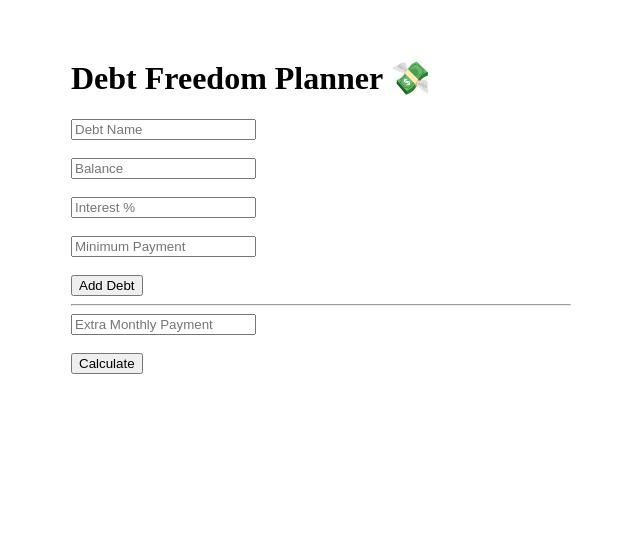
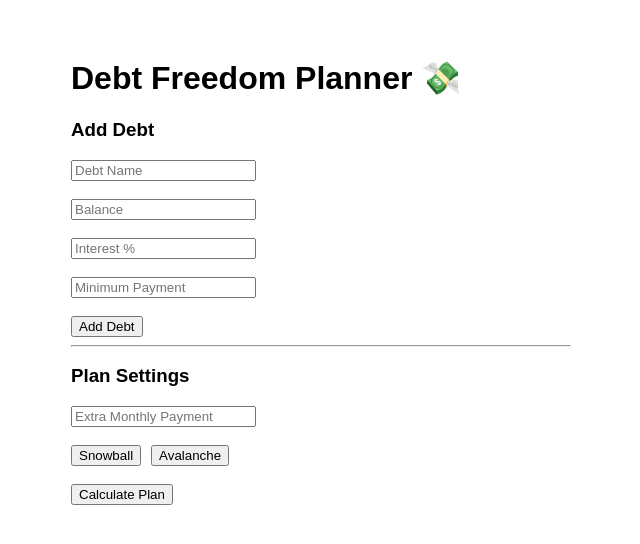
Before and after one commit to diehardbroncosfan303-rgb/debt-app, a Next.js app: page / in a window 1280 px wide. Shown: the top 544 px of the page, without its empty margins (319-959 px from the left). Built offline with nearby package versions, Linux system fonts and the light colour scheme.

Commit message:
Update page.js

```diff
--- a/app/page.js
+++ b/app/page.js
@@ -1,5 +1,42 @@
 "use client";
 import { useState } from "react";
+
+function simulate(debts, extra, method) {
+  let sorted = [...debts];
+
+  if (method === "snowball") {
+    sorted.sort((a, b) => a.balance - b.balance);
+  } else {
+    sorted.sort((a, b) => b.interest - a.interest);
+  }
+
+  let month = 0;
+  let totalInterest = 0;
+
+  while (sorted.some(d => d.balance > 0) && month < 600) {
+    month++;
+    let extraPay = parseFloat(extra) || 0;
+
+    for (let d of sorted) {
+      if (d.balance <= 0) continue;
+
+      let rate = d.interest / 100 / 12;
+      let interest = d.balance * rate;
+      totalInterest += interest;
+      d.balance += interest;
+
+      let payment = d.minimum;
+      let target = sorted.find(x => x.balance > 0);
+
+      if (d === target) payment += extraPay;
+
+      payment = Math.min(payment, d.balance);
+      d.balance -= payment;
+    }
+  }
+
+  return { month, totalInterest };
+}
 
 export default function Page() {
   const [debts, setDebts] = useState([]);
@@ -8,6 +45,7 @@ export default function Page() {
   const [interest, setInterest] = useState("");
   const [minimum, setMinimum] = useState("");
   const [extra, setExtra] = useState("");
+  const [method, setMethod] = useState("snowball");
   const [result, setResult] = useState(null);
 
   const addDebt = () => {
@@ -30,57 +68,55 @@ export default function Page() {
   };
 
   const calculate = () => {
-    let sorted = [...debts].sort((a, b) => a.balance - b.balance);
-    let month = 0;
-    let totalInterest = 0;
+    const base = simulate(debts, extra, method);
+    const noExtra = simulate(debts, 0, method);
 
-    while (sorted.some((d) => d.balance > 0) && month < 600) {
-      month++;
-      let extraPay = parseFloat(extra) || 0;
+    const payoffDate = new Date();
+    payoffDate.setMonth(payoffDate.getMonth() + base.month);
 
-      for (let d of sorted) {
-        if (d.balance <= 0) continue;
-
-        let rate = d.interest / 100 / 12;
-        let interest = d.balance * rate;
-        totalInterest += interest;
-        d.balance += interest;
-
-        let payment = d.minimum;
-        let target = sorted.find((x) => x.balance > 0);
-
-        if (d === target) payment += extraPay;
-
-        payment = Math.min(payment, d.balance);
-        d.balance -= payment;
-      }
-    }
-
-    setResult({ month, totalInterest });
+    setResult({
+      ...base,
+      interestSaved: noExtra.totalInterest - base.totalInterest,
+      payoffDate: payoffDate.toLocaleDateString()
+    });
   };
 
   return (
-    <main style={{ padding: 30, maxWidth: 500, margin: "auto" }}>
+    <main style={{ padding: 30, maxWidth: 500, margin: "auto", fontFamily: "Arial" }}>
       <h1>Debt Freedom Planner 💸</h1>
 
-      <input placeholder="Debt Name" value={name} onChange={(e) => setName(e.target.value)} /><br /><br />
-      <input placeholder="Balance" value={balance} onChange={(e) => setBalance(e.target.value)} /><br /><br />
-      <input placeholder="Interest %" value={interest} onChange={(e) => setInterest(e.target.value)} /><br /><br />
-      <input placeholder="Minimum Payment" value={minimum} onChange={(e) => setMinimum(e.target.value)} /><br /><br />
+      <h3>Add Debt</h3>
+      <input placeholder="Debt Name" value={name} onChange={e => setName(e.target.value)} /><br /><br />
+      <input placeholder="Balance" value={balance} onChange={e => setBalance(e.target.value)} /><br /><br />
+      <input placeholder="Interest %" value={interest} onChange={e => setInterest(e.target.value)} /><br /><br />
+      <input placeholder="Minimum Payment" value={minimum} onChange={e => setMinimum(e.target.value)} /><br /><br />
 
       <button onClick={addDebt}>Add Debt</button>
 
       <hr />
 
-      <input placeholder="Extra Monthly Payment" value={extra} onChange={(e) => setExtra(e.target.value)} /><br /><br />
+      <h3>Plan Settings</h3>
+      <input placeholder="Extra Monthly Payment" value={extra} onChange={e => setExtra(e.target.value)} /><br /><br />
 
-      <button onClick={calculate}>Calculate</button>
+      <div>
+        <button onClick={() => setMethod("snowball")}>
+          Snowball
+        </button>
+        <button onClick={() => setMethod("avalanche")} style={{ marginLeft: 10 }}>
+          Avalanche
+        </button>
+      </div>
+
+      <br />
+      <button onClick={calculate}>Calculate Plan</button>
 
       {result && (
         <div style={{ marginTop: 20 }}>
-          <h2>Results</h2>
-          <p>Debt free in {result.month} months</p>
-          <p>Total interest paid: ${result.totalInterest.toFixed(2)}</p>
+          <h2>Your Plan</h2>
+          <p><b>Debt-free in:</b> {result.month} months</p>
+          <p><b>Payoff date:</b> {result.payoffDate}</p>
+          <p><b>Total interest:</b> ${result.totalInterest.toFixed(2)}</p>
+          <p><b>You save:</b> ${result.interestSaved.toFixed(2)}</p>
         </div>
       )}
     </main>
```
